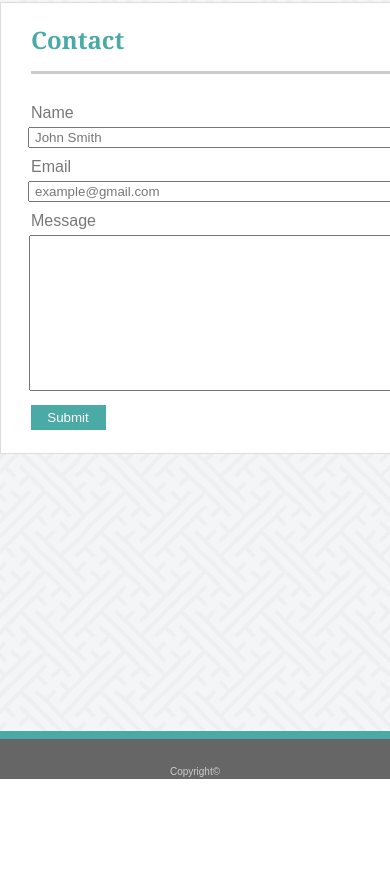
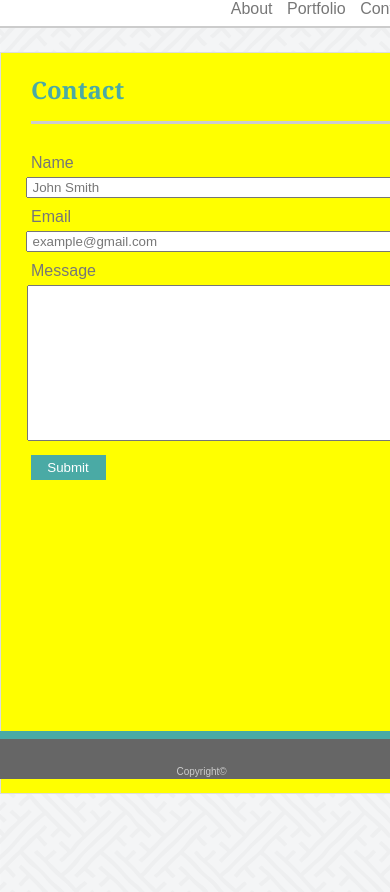
Before and after one commit to greg-a/Responsive-Portfolio, a plain HTML site: page contact.html in a window 390 px wide. Shown: the part 65-957 px from the top of the page. Before the commit the page ends 844 px from the top, so only its background shows below. Drawn offline with Linux system fonts and the light colour scheme.

Commit message:
finished responsive layout for 640px

```diff
--- a/assets/css/style.css
+++ b/assets/css/style.css
@@ -96,11 +96,13 @@ img {
 input {
     color: #777777;
     padding-left: 5px;
+    width: 895px;
 }
 
 textarea {
     color: #777777;
     padding-left: 5px;
+    width: 895px;
 }
 
 .text-block {
@@ -130,7 +132,7 @@ textarea {
     background-color: #ffffff;
     width: 960px;
     margin: auto;
-    height: 450px;
+    height: 480px;
     border: 1px solid #dddddd;
     overflow: visible;
     text-align: center;
@@ -192,3 +194,77 @@ textarea {
     cursor: pointer;
     opacity: 0.7;
 }
+
+@media screen and (max-width: 980px) {
+    .main_content {
+        background-color: green;
+    }
+}
+
+@media screen and (max-width: 768px) {
+    .main_content {
+        background-color: yellow;
+    }
+}
+
+@media screen and (max-width: 640px) {
+    .main_content {
+        width: 500px;
+        height: 740px;
+        margin-top: 50px;
+        margin-bottom: 100px;
+    }
+    img {
+        width: 88%;
+        height: 300px;
+    }
+
+    p {
+        width: 88%;
+        padding-left: 30px;
+    }
+
+    h1 {
+        width: 640px;
+        display: block;
+        text-align: center;
+        margin-top: 0;
+    }
+
+    nav {
+        position: absolute;
+        float: left;
+        top: 57px;
+        background-color: white;
+        padding: 8px;
+        border-bottom: 2px solid #cccccc;
+        width: 640px;
+        text-align: center;
+    }
+
+    nav a {
+        color: #777777;
+        border: none;
+    }
+
+    #port-main {
+        height: 1300px;
+    }
+    .portfolio_img {
+        width: 440px;
+        height: 200px;
+    }
+
+    .text-block {
+        width: 440px;
+        margin-top: 147px;
+    }
+
+    input {
+        width: 440px;
+    }
+
+    textarea {
+        width: 440px;
+    }
+}
--- a/contact.html
+++ b/contact.html
@@ -24,11 +24,11 @@
 
             <form action="#">
                 <label for="name">Name</label><br>
-                <input type="text" id="name" name="name" value="John Smith" style="width: 895px;"><br>
+                <input type="text" id="name" name="name" value="John Smith"><br>
                 <label for="email">Email</label><br>
-                <input type="text" id="email" name="email" value="example@gmail.com" style="width: 895px;"><br>
+                <input type="text" id="email" name="email" value="example@gmail.com"><br>
                 <label for="message">Message</label><br>
-                <textarea name="message" id="message" rows="10" style="width: 895px;"></textarea><br>
+                <textarea name="message" id="message" rows="10"></textarea><br>
                 <input type="submit" value="Submit" id="submit">
             </form>
 
```
